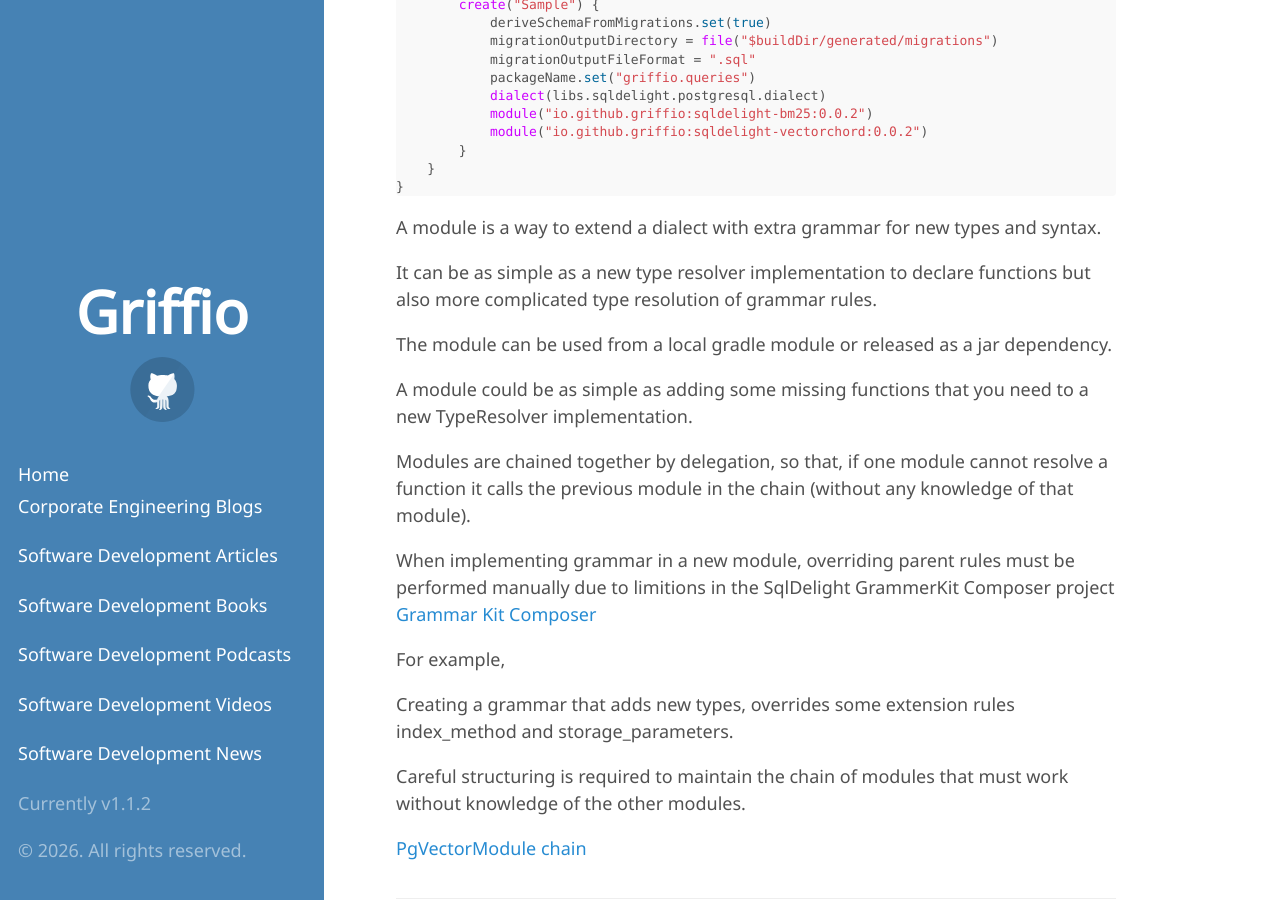
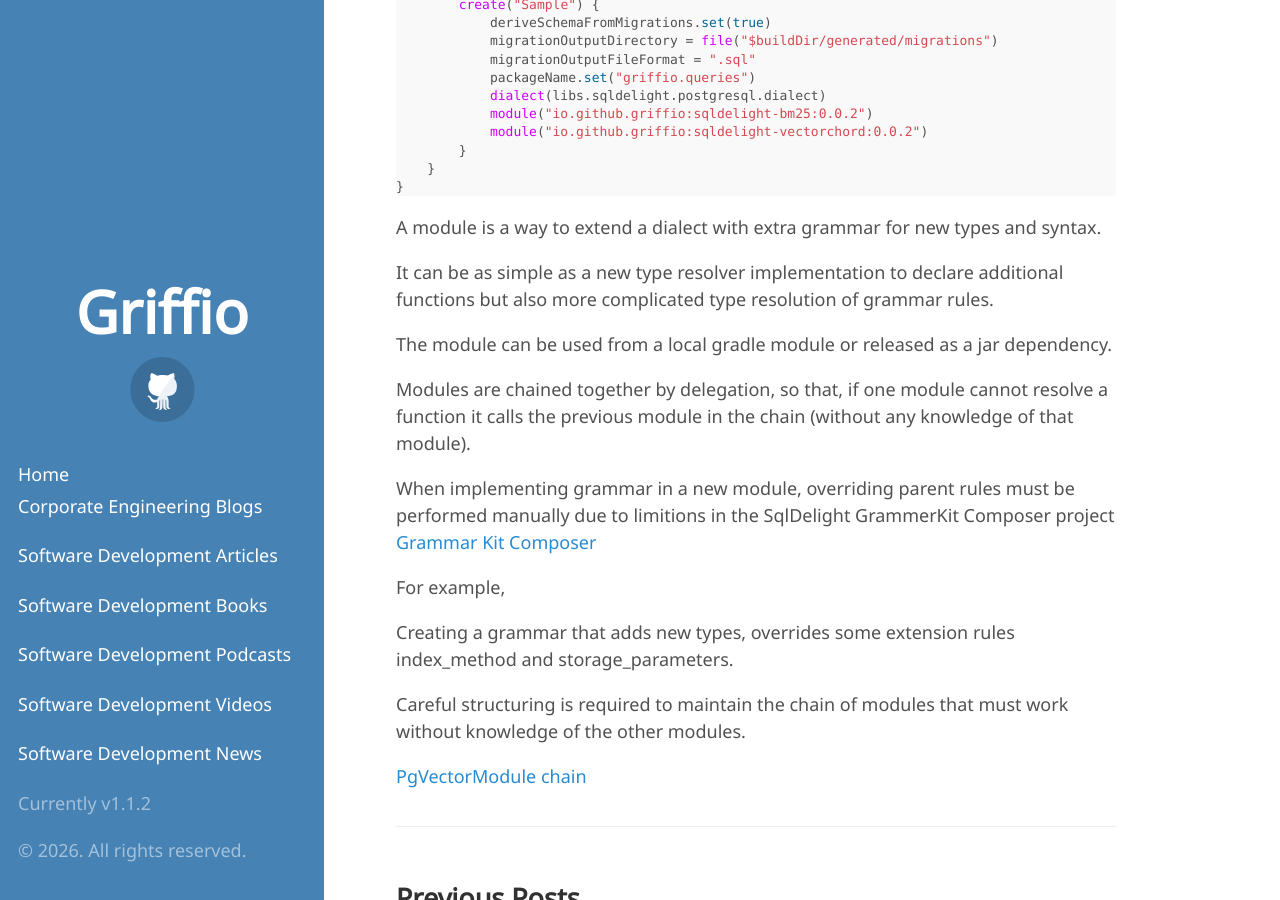
Before and after one commit to griffio/griffio.github.io, a Jekyll site: the page built from _posts/2026-04-12-More-SqlDelight-Modules-Supporting-Extensions-With-PostgreSql.md, in a window 1280 px wide and 900 px high, scrolled down 1923 px. Built offline with Jekyll 4.4.1, drawn with Linux system fonts in a browser that asks for light colours; some web fonts are replaced.

Commit message:
Update 2026-04-12-More-SqlDelight-Modules-Supporting-Extensions-With-PostgreSql.md

```diff
--- a/_posts/2026-04-12-More-SqlDelight-Modules-Supporting-Extensions-With-PostgreSql.md
+++ b/_posts/2026-04-12-More-SqlDelight-Modules-Supporting-Extensions-With-PostgreSql.md
@@ -100,11 +100,9 @@
 
 A module is a way to extend a dialect with extra grammar for new types and syntax.
 
-It can be as simple as a new type resolver implementation to declare functions but also more complicated type resolution of grammar rules.
+It can be as simple as a new type resolver implementation to declare additional functions but also more complicated type resolution of grammar rules.
 
 The module can be used from a local gradle module or released as a jar dependency.
-
-A module could be as simple as adding some missing functions that you need to a new TypeResolver implementation.
 
 Modules are chained together by delegation, so that, if one module cannot resolve a function it calls the previous module in the chain (without any knowledge of that module).
 
```
